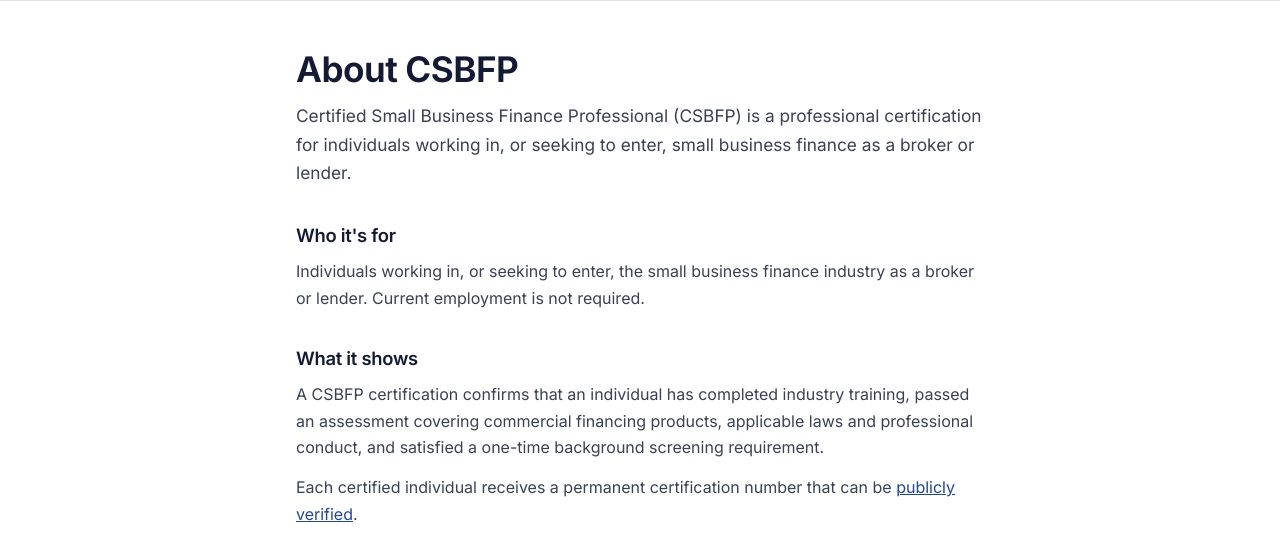
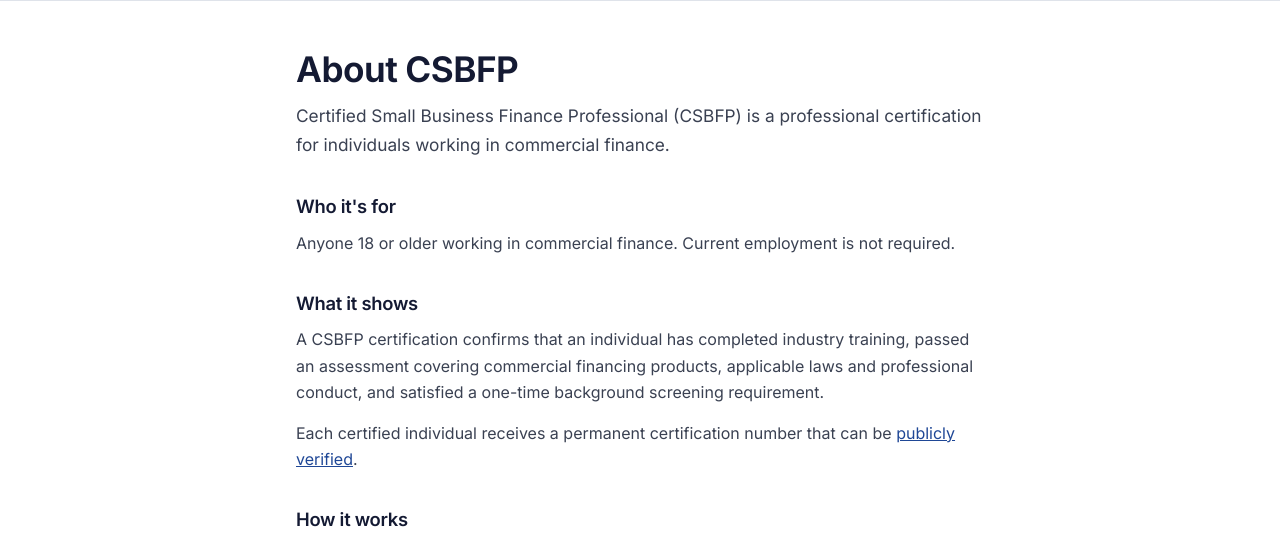
Before and after one commit to aquamark-io/csbfp, a Node server app: page /about in a window 1280 px wide. Shown: the part 87-638 px from the top of the page. Run offline with Node 20, Linux system fonts and the light colour scheme.

Commit message:
About page and link preview use the home page wording
Co-Authored-By: Claude Opus 5.5 <noreply@anthropic.com>
Claude-Session: https://claude.ai/code/session_01G6gvxo4A4ADJDKLyzumwvs

```diff
--- a/views/about.ejs
+++ b/views/about.ejs
@@ -1,9 +1,9 @@
 <%- include('partials/head') %>
 <h1>About CSBFP</h1>
-<p class="lead">Certified Small Business Finance Professional (CSBFP) is a professional certification for individuals working in, or seeking to enter, small business finance as a broker or lender.</p>
+<p class="lead">Certified Small Business Finance Professional (CSBFP) is a professional certification for individuals working in commercial finance.</p>
 
 <h2>Who it's for</h2>
-<p>Individuals working in, or seeking to enter, the small business finance industry as a broker or lender. Current employment is not required.</p>
+<p>Anyone 18 or older working in commercial finance. Current employment is not required.</p>
 
 <h2>What it shows</h2>
 <p>A CSBFP certification confirms that an individual has completed industry training, passed an assessment covering commercial financing products, applicable laws and professional conduct, and satisfied a one-time background screening requirement.</p>
--- a/views/partials/head.ejs
+++ b/views/partials/head.ejs
@@ -6,7 +6,7 @@
   <% if (preLaunch) { %><meta name="robots" content="noindex, nofollow"><% } %>
   <title><%= pageTitle ? pageTitle + ' | ' : '' %>CSBFP</title>
   <% const shareTitle = (pageTitle ? pageTitle + ' | ' : '') + 'Certified Small Business Finance Professional';
-     const shareDesc = 'A professional certification for individuals working in, or seeking to enter, small business finance as a broker or lender.'; %>
+     const shareDesc = 'A professional certification for individuals working in commercial finance.'; %>
   <meta name="description" content="<%= shareDesc %>">
   <meta property="og:type" content="website">
   <meta property="og:site_name" content="CSBFP">
```
